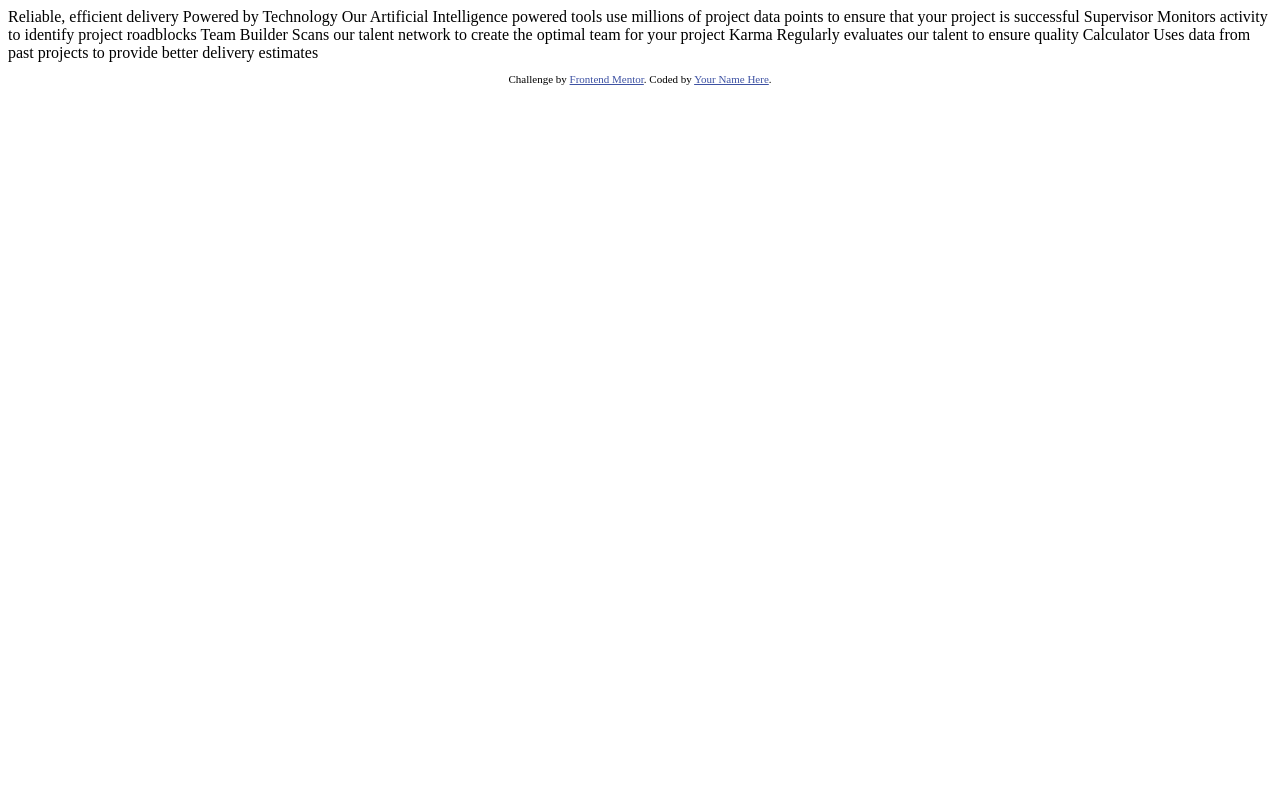
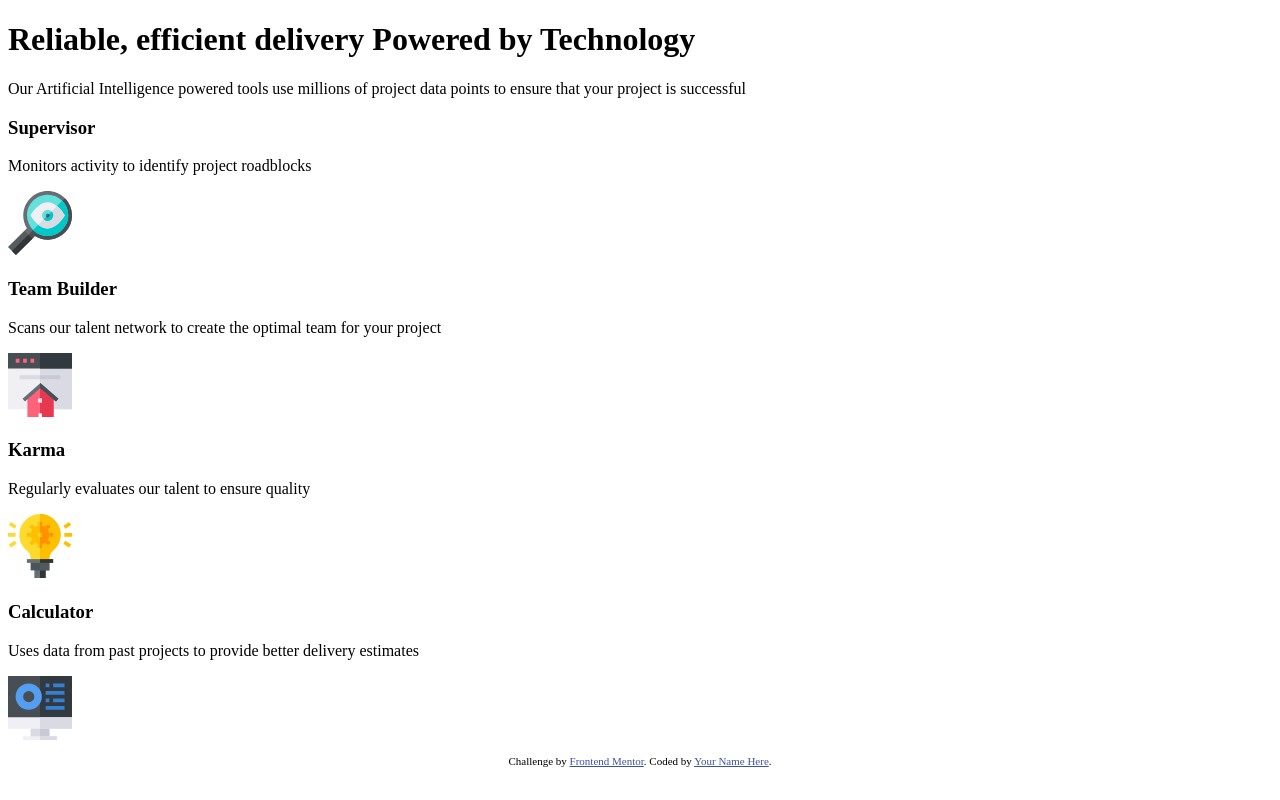
Before and after one commit to CharlieCastleWeb/Front-End-Mentor---Four-card-feature-section, a plain HTML site: page index.html in a window 1280 px wide. Drawn offline with Linux system fonts and the light colour scheme.

Commit message:
Basic HTML structure

```diff
--- a/index.html
+++ b/index.html
@@ -16,24 +16,38 @@
 </head>
 <body>
 
-  Reliable, efficient delivery
-  Powered by Technology
+  <main>
+    <h1>Reliable, efficient delivery <span>Powered by Technology</span></h1>
 
-  Our Artificial Intelligence powered tools use millions of project data points
-  to ensure that your project is successful
+    <p>Our Artificial Intelligence powered tools use millions of project data points
+      to ensure that your project is successful</p>
 
-  Supervisor
-  Monitors activity to identify project roadblocks
+    <div>
+      <div>
+        <h3>Supervisor</h3>
+        <p>Monitors activity to identify project roadblocks</p>
+        <img src="./images/icon-supervisor.svg" alt="icon of a glass magnifying glass">
+      </div>
 
-  Team Builder
-  Scans our talent network to create the optimal team for your project
+      <div>
+        <h3>Team Builder</h3>
+        <p>Scans our talent network to create the optimal team for your project</p>
+        <img src="./images/icon-team-builder.svg" alt="icon of a glass magnifying glass">
+      </div>
 
-  Karma
-  Regularly evaluates our talent to ensure quality
+      <div>
+        <h3>Karma</h3>
+        <p>Regularly evaluates our talent to ensure quality</p>
+        <img src="./images/icon-karma.svg" alt="icon of a glass magnifying glass">
+      </div>
 
-  Calculator
-  Uses data from past projects to provide better delivery estimates
-
+      <div>
+        <h3>Calculator</h3>
+        <p>Uses data from past projects to provide better delivery estimates</p>
+        <img src="./images/icon-calculator.svg" alt="icon of a glass magnifying glass">
+      </div>
+    </div>
+  </main>
 
   <footer>
     <p class="attribution">
```
Also changed, not shown: design/desktop-design.jpg (added), design/desktop-preview.jpg (added), design/mobile-design.jpg (added), images/favicon-32x32.png (added), images/icon-calculator.svg (added), images/icon-karma.svg (added), images/icon-supervisor.svg (added), images/icon-team-builder.svg (added).
